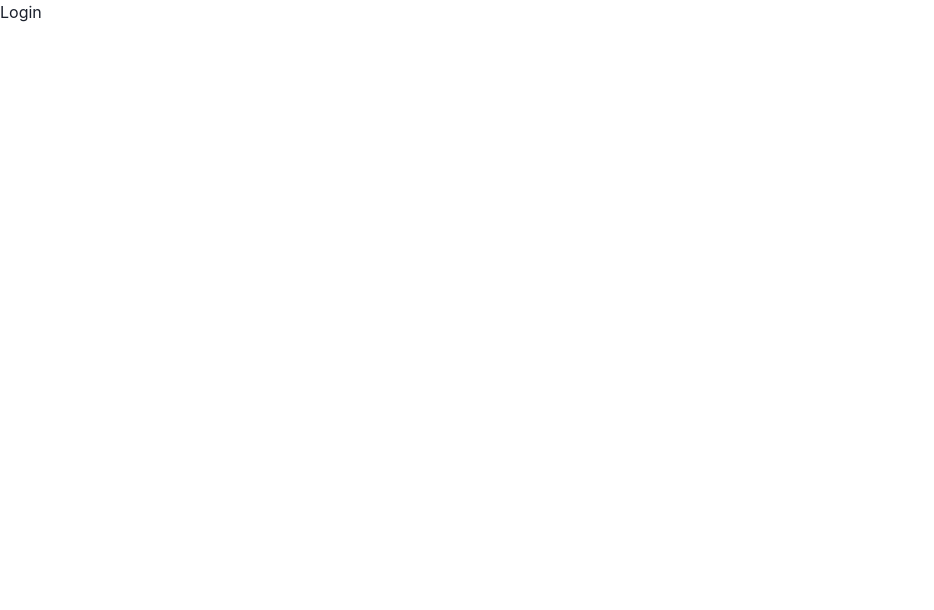
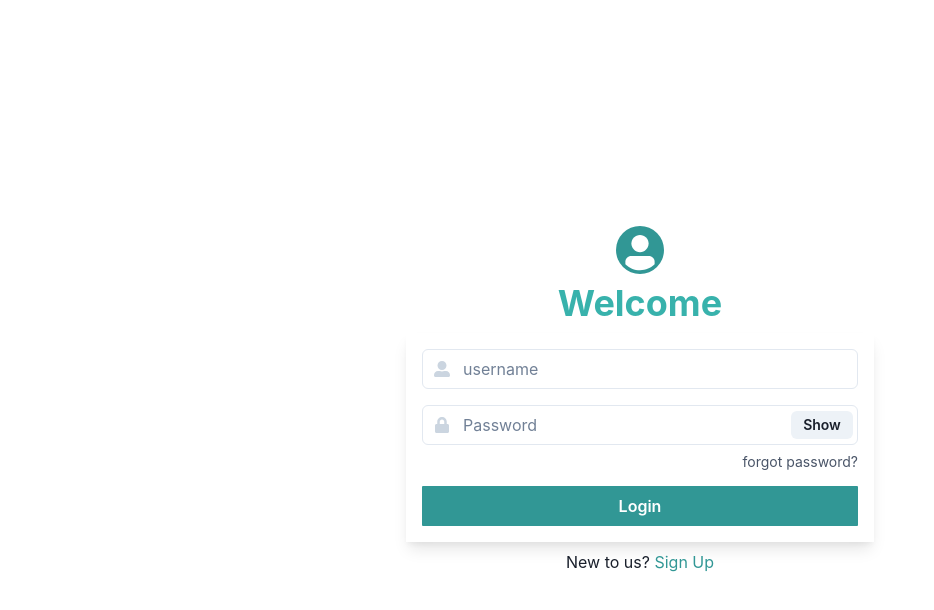
Before and after one commit to NickPhilomath/inteleld-front, a React (Vite) app: page /login in a window 1280 px wide. Shown: the top 610 px of the page, without its empty margins (0-934 px from the left). Built offline with nearby package versions, Linux system fonts and the light colour scheme.

Commit message:
added login component and login fuctionalitiy

```diff
--- a/src/components/Drivers.tsx
+++ b/src/components/Drivers.tsx
@@ -13,7 +13,7 @@ import useData from "../hooks/useData";
 import Spinner from "./common/Spinner";
 
 const Drivers = () => {
-  const { data, isLoading, error } = useData<Driver>("/drivers");
+  const { data, isLoading, error } = useData<Driver>("/drivers", true);
 
   return (
     <>
--- a/src/components/Login.tsx
+++ b/src/components/Login.tsx
@@ -1,101 +1,151 @@
+import { useState } from "react";
 import { useForm, FieldValues } from "react-hook-form";
-import axios from "axios";
-import { BaseUrl } from "..";
-import { useState } from "react";
+import { useNavigate } from "react-router-dom";
+import {
+  Text,
+  Flex,
+  Heading,
+  Input,
+  InputGroup,
+  Stack,
+  InputLeftElement,
+  chakra,
+  Button,
+  Box,
+  Link,
+  Avatar,
+  FormControl,
+  FormHelperText,
+  InputRightElement,
+} from "@chakra-ui/react";
+import { FaUserAlt, FaLock } from "react-icons/fa";
+import useRequest from "../hooks/useRequest";
+import { Auth } from "..";
+import { JWTDecoder } from "../util";
+import FormButton from "./common/FormButton";
+
+const CFaUserAlt = chakra(FaUserAlt);
+const CFaLock = chakra(FaLock);
 
 interface LoginData {
   username: string;
   password: string;
 }
 
-interface Props {
-  setAuthorized(isAuthorized: boolean): void;
-}
-
-const Login = ({ setAuthorized }: Props) => {
-  const [isLoading, setLoading] = useState(false);
+const Login = () => {
+  const navigate = useNavigate();
+  const [showPassword, setShowPassword] = useState(false);
+  const { post, isLoading, error } = useRequest<Auth>("/token/");
   const {
     register,
     handleSubmit,
     formState: { errors, isValid },
   } = useForm<LoginData>();
 
+  const handleShowClick = () => setShowPassword(!showPassword);
+
   const onSubmit = async (data: FieldValues) => {
-    setLoading(true);
-    console.log(data);
-    try {
-      const response = await axios.post(
-        `${BaseUrl}/api/token/`,
-        JSON.stringify(data),
-        {
-          headers: {
-            "Content-Type": "application/json",
-          },
-        }
-      );
-      console.log(response);
+    console.log("1", data);
+    post(data, (data: Auth) => {
       window.localStorage.setItem(
         "auth",
         JSON.stringify({
-          username: data.username,
-          accessToken: response.data?.access,
-          refreshToken: response.data?.refresh,
+          user_id: JWTDecoder(data.access).user_id,
+          accessToken: data?.access,
+          refreshToken: data?.refresh,
         })
       );
-      setAuthorized(true);
-      setLoading(false);
-    } catch (err) {
-      console.log(err);
-      setLoading(false);
-    }
+      navigate("/drivers");
+    });
   };
 
   return (
-    <form onSubmit={handleSubmit(onSubmit)} className="form-signin">
-      <h1 className="h3 mb-3 font-weight-normal">Please sign in</h1>
-      <div className="mb-3">
-        <label htmlFor="username" className="form-label">
-          Username
-        </label>
-        <input
+    <Flex
+      flexDirection="column"
+      width="100wh"
+      height="100vh"
+      justifyContent="center"
+      alignItems="center"
+    >
+      <Stack
+        flexDir="column"
+        mb="2"
+        justifyContent="center"
+        alignItems="center"
+      >
+        <Avatar bg="teal.500" />
+        <Heading color="teal.400">Welcome</Heading>
+        <Box minW={{ base: "90%", md: "468px" }}>
+          <form onSubmit={handleSubmit(onSubmit)}>
+            <Stack spacing={4} p="1rem" boxShadow="lg">
+              <FormControl>
+                <InputGroup>
+                  <InputLeftElement
+                    pointerEvents="none"
+                    children={<CFaUserAlt color="gray.300" />}
+                  />
+                  <Input
+                    type="text"
+                    placeholder="username"
+                    id="username"
                     {...register("username", { required: true })}
-          type="text"
-          id="username"
-          className="form-control"
                   />
                   {errors.username?.type === "required" && (
-          <p className="text-danger">The username field is required</p>
+                    <p className="text-danger">
+                      The username field is required
+                    </p>
                   )}
-      </div>
-      <div className="mb-3">
-        <label htmlFor="password" className="form-label">
-          Password
-        </label>
-        <input
+                </InputGroup>
+              </FormControl>
+              <FormControl>
+                <InputGroup>
+                  <InputLeftElement
+                    pointerEvents="none"
+                    color="gray.300"
+                    children={<CFaLock color="gray.300" />}
+                  />
+                  <Input
+                    type={showPassword ? "text" : "password"}
+                    placeholder="Password"
+                    id="password"
                     {...register("password", { required: true })}
-          type="password"
-          id="password"
-          className="form-control"
                   />
                   {errors.password?.type === "required" && (
-          <p className="text-danger">The password field is required</p>
+                    <p className="text-danger">
+                      The password field is required
+                    </p>
                   )}
-      </div>
-      {!isLoading ? (
-        <button disabled={!isValid} className="btn btn-primary" type="submit">
-          Sign in
-        </button>
+                  <InputRightElement width="4.5rem">
+                    <Button h="1.75rem" size="sm" onClick={handleShowClick}>
+                      {showPassword ? "Hide" : "Show"}
+                    </Button>
+                  </InputRightElement>
+                </InputGroup>
+                <FormHelperText textAlign="right">
+                  <Link>forgot password?</Link>
+                </FormHelperText>
+              </FormControl>
+              {error && (
+                <Text fontSize={15} color="tomato">
+                  {error}
+                </Text>
+              )}
+              {isLoading ? (
+                <FormButton isSpinner={true} />
               ) : (
-        <button className="btn btn-primary" type="button">
-          <span
-            className="spinner-grow spinner-grow-sm"
-            role="status"
-            aria-hidden="true"
-          ></span>
-          Loading...
-        </button>
+                <FormButton type="submit" text="Login" />
               )}
+            </Stack>
           </form>
+        </Box>
+      </Stack>
+      <Box>
+        New to us?{" "}
+        <Link color="teal.500" href="#">
+          Sign Up
+        </Link>
+      </Box>
+    </Flex>
   );
 };
 
--- a/src/components/Navbar.tsx
+++ b/src/components/Navbar.tsx
@@ -1,5 +1,5 @@
 import { HStack, Text } from "@chakra-ui/react";
-import ColorModeSwitch from "./ColorModeSwitch";
+import ColorModeSwitch from "./common/ColorModeSwitch";
 
 const Navbar = () => {
   return (
--- /dev/null
+++ b/src/components/common/FormButton.tsx
@@ -0,0 +1,27 @@
+import { Button, Spinner } from "@chakra-ui/react";
+
+interface Props {
+  type?: "button" | "submit" | "reset" | undefined;
+  text?: string;
+  isSpinner?: boolean;
+}
+
+const FormButton = ({
+  type = undefined,
+  text = "",
+  isSpinner = false,
+}: Props) => {
+  return (
+    <Button
+      borderRadius={1}
+      type={type}
+      variant="solid"
+      colorScheme="teal"
+      width="full"
+    >
+      {isSpinner ? <Spinner /> : text}
+    </Button>
+  );
+};
+
+export default FormButton;
--- a/src/hooks/useData.ts
+++ b/src/hooks/useData.ts
@@ -1,5 +1,6 @@
 import { AxiosRequestConfig, CanceledError } from "axios";
 import { useEffect, useState } from "react";
+import { useNavigate } from "react-router-dom";
 import apiClient from "../services/api-client";
 
 interface FetchResponse<T> {
@@ -7,10 +8,21 @@ interface FetchResponse<T> {
   data: T[];
 }
 
-const useData = <T>(endpoint: string, requestConfig?: AxiosRequestConfig, deps?: any[]) => {
+const getHeaders = () => {
+  const localAuth = window.localStorage.getItem("auth");
+  return {
+    "Content-Type": "application/json",
+    Authorization:
+      "JWT " + JSON.parse(localAuth ? localAuth : "").accessToken,
+  }
+}
+
+const useData = <T>(endpoint: string, redirectOn401: boolean = false, requestConfig?: AxiosRequestConfig, deps?: any[]) => {
   const [data, setData] = useState<T[]>([]);
   const [error, setError] = useState("");
   const [isLoading, setLoading] = useState(false);
+  //
+  const navigate = useNavigate();
 
   useEffect(() => {
     const controller = new AbortController();
@@ -18,15 +30,17 @@ const useData = <T>(endpoint: string, requestConfig?: AxiosRequestConfig, deps?:
     setLoading(true);
     setError("")
     apiClient
-      .get<FetchResponse<T>>(endpoint, { signal: controller.signal, ...requestConfig })
+      .get<FetchResponse<T>>(endpoint, { signal: controller.signal, ...requestConfig, headers: getHeaders() })
       .then((res) => {
         setData(res.data.data);
         setLoading(false);
       })
       .catch((err) => {
         if (err instanceof CanceledError) return;
-        setError(err.message)
+        setError(err.message);
         setLoading(false);
+
+        if (redirectOn401) navigate('/login')
       });
 
     return () => controller.abort();
--- /dev/null
+++ b/src/hooks/useRequest.ts
@@ -0,0 +1,37 @@
+import { AxiosRequestConfig, CanceledError } from "axios";
+import { useState } from "react";
+import { useNavigate } from "react-router-dom";
+import apiClient from "../services/api-client";
+
+
+const useRequest = <T>(endpoint: string, redirectOn401: boolean = false, requestConfig?: AxiosRequestConfig) => {
+  const [resData, setResData] = useState<T>();
+  const [error, setError] = useState("");
+  const [isLoading, setLoading] = useState(false);
+  //
+  const navigate = useNavigate();
+
+  const post = (data: any, callback: Function = ()=>{}) => {
+    // clean before fetching
+    setLoading(true);
+    setError("");
+    apiClient
+      .post<T>(endpoint, data, { ...requestConfig })
+      .then((res) => {
+        setResData(res.data);
+        setLoading(false);
+        callback(res.data);
+      })
+      .catch((err) => {
+        if (err instanceof CanceledError) return;
+        setError(err.message);
+        setLoading(false);
+
+        if (redirectOn401) navigate('/login')
+      });
+  }
+
+  return { post, resData, error, isLoading };
+};
+
+export default useRequest;
--- a/src/routing/routes.tsx
+++ b/src/routing/routes.tsx
@@ -1,9 +1,10 @@
 import { createBrowserRouter } from "react-router-dom";
+import Layout from "../components/Layout";
+import Login from "../components/Login";
 import Drivers from "../components/Drivers";
-import Layout from "../components/Layout";
 
 const router = createBrowserRouter([
-  { path: "/login", element: <h1>Login</h1> },
+  { path: "/login", element: <Login /> },
   { path: "/logout", element: <h1>Logout</h1> },
   {
     path: "/",
--- a/src/util.ts
+++ b/src/util.ts
@@ -1,3 +1,18 @@
+export const JWTDecoder = (token: string) => {
+  var base64Url = token.split(".")[1];
+  var base64 = base64Url.replace(/-/g, "+").replace(/_/g, "/");
+  var jsonPayload = decodeURIComponent(
+    window
+      .atob(base64)
+      .split("")
+      .map(function (c) {
+        return "%" + ("00" + c.charCodeAt(0).toString(16)).slice(-2);
+      })
+      .join("")
+  );
+  return JSON.parse(jsonPayload);
+};
+
 export const mps2mph = (mps: number) => {
   return parseFloat((mps * 2.237).toFixed(2));
 };
```
Also changed, not shown: src/index.ts (+3 -16 lines), src/components/common/ColorModeSwitch.tsx (renamed from src/components/ColorModeSwitch.tsx). Lines whose indentation alone changed are shown as unchanged.
